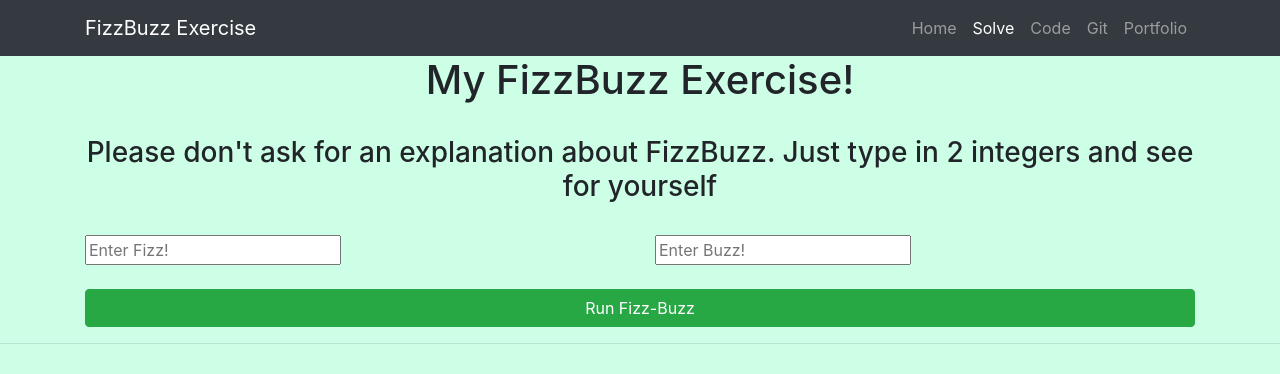
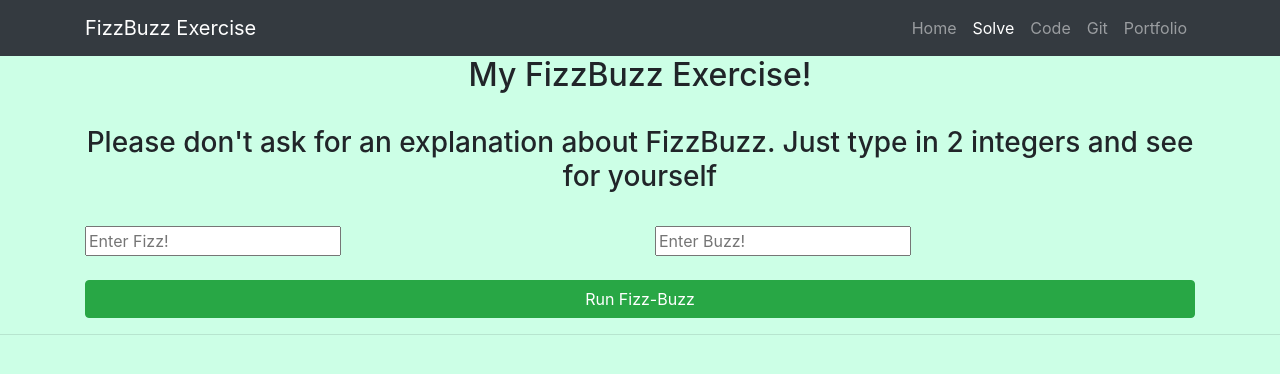
Before and after one commit to richardtickler/FizzBuzzMiniProject, a plain HTML site: page FizzBuzzMiniProject/Solve.html in a window 1280 px wide. Drawn offline with nearby package versions, Linux system fonts and the light colour scheme.

Commit message:
update
changed h1 center to h2

```diff
--- a/FizzBuzzMiniProject/Solve.html
+++ b/FizzBuzzMiniProject/Solve.html
@@ -64,7 +64,7 @@
     <!-- Page Content -->
     <div class="container">
         <div class="row">
-            <div class="col text-center  h1">
+            <div class="col text-center  h2">
                 My FizzBuzz Exercise!
             </div>
         </div>
```
